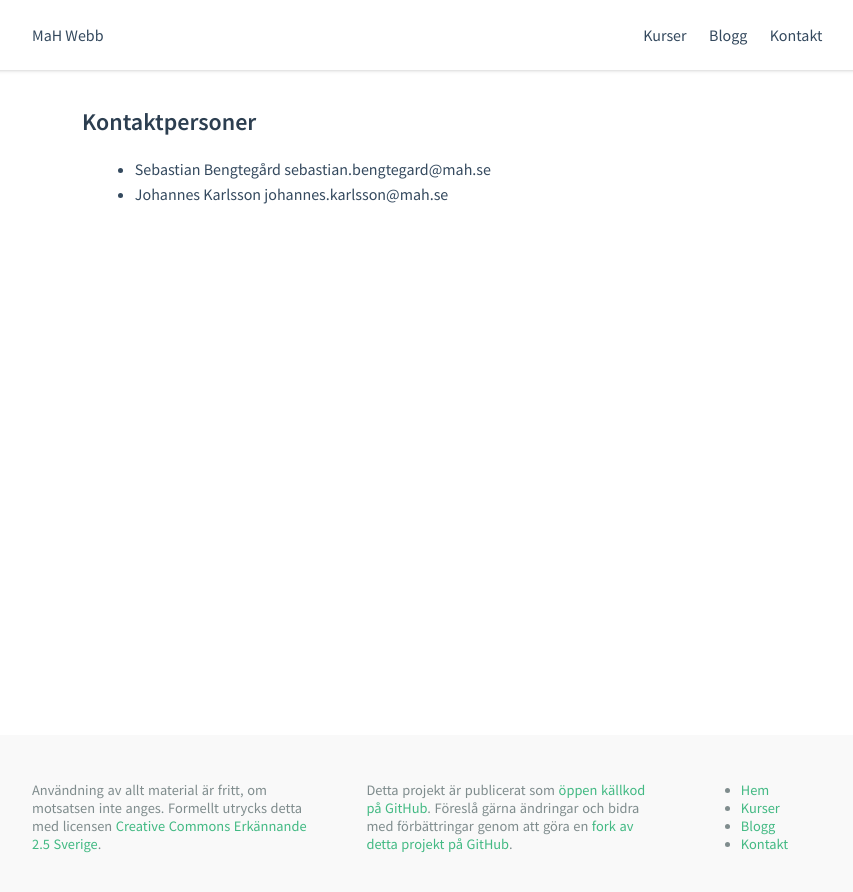
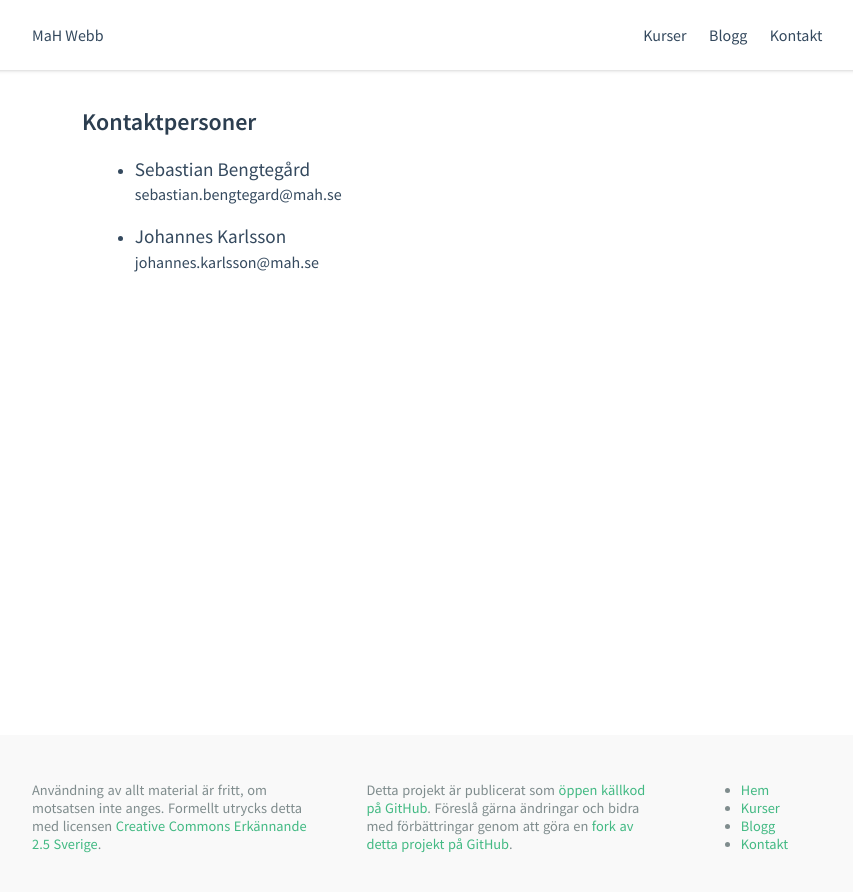
Before and after one commit to otabv/mah-webb.github.io, a Jekyll site: the page built from contact/index.html, in a window 1280 px wide. Shown: the top 892 px of the page, without its empty margins (208-1061 px from the left). Built offline with Jekyll 4.4.1, drawn with Linux system fonts in a browser that asks for light colours.

Commit message:
responsive menu on smaller devices

```diff
--- a/assets/css/main.css
+++ b/assets/css/main.css
@@ -385,6 +385,26 @@
 }
 
 /**
+ * Contact
+ **/
+.member-list li {
+    margin-bottom: 1em;
+}
+
+.member-list span {
+    display: block;
+}
+
+.member-list .member-name {
+    font-size: 1.2em;
+}
+
+.member-list .member-email,
+.member-list .member-phone {
+    color:
+}
+
+/**
  * Media Queries
  **/
 @media (max-width: 1300px) {
@@ -531,6 +551,17 @@
     }
 }
 
+@media (max-width: 370px) {
+    .header .brand,
+    .header .navigation {
+        position: static;
+        display: block;
+        text-align: center;
+    }
+    .header .brand {
+        margin-bottom: 1em;
+    }
+}
 
 /**
  * ===============
```
